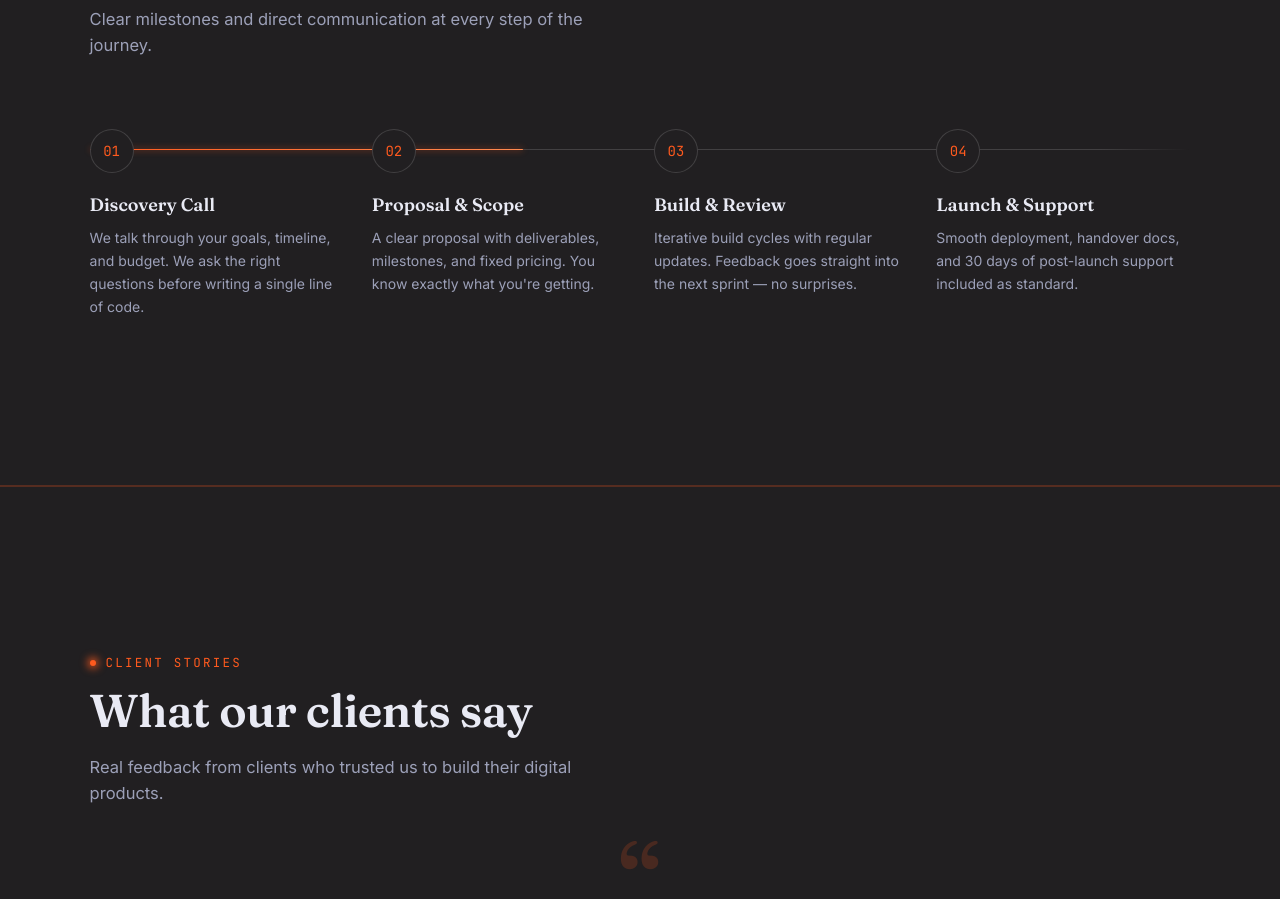
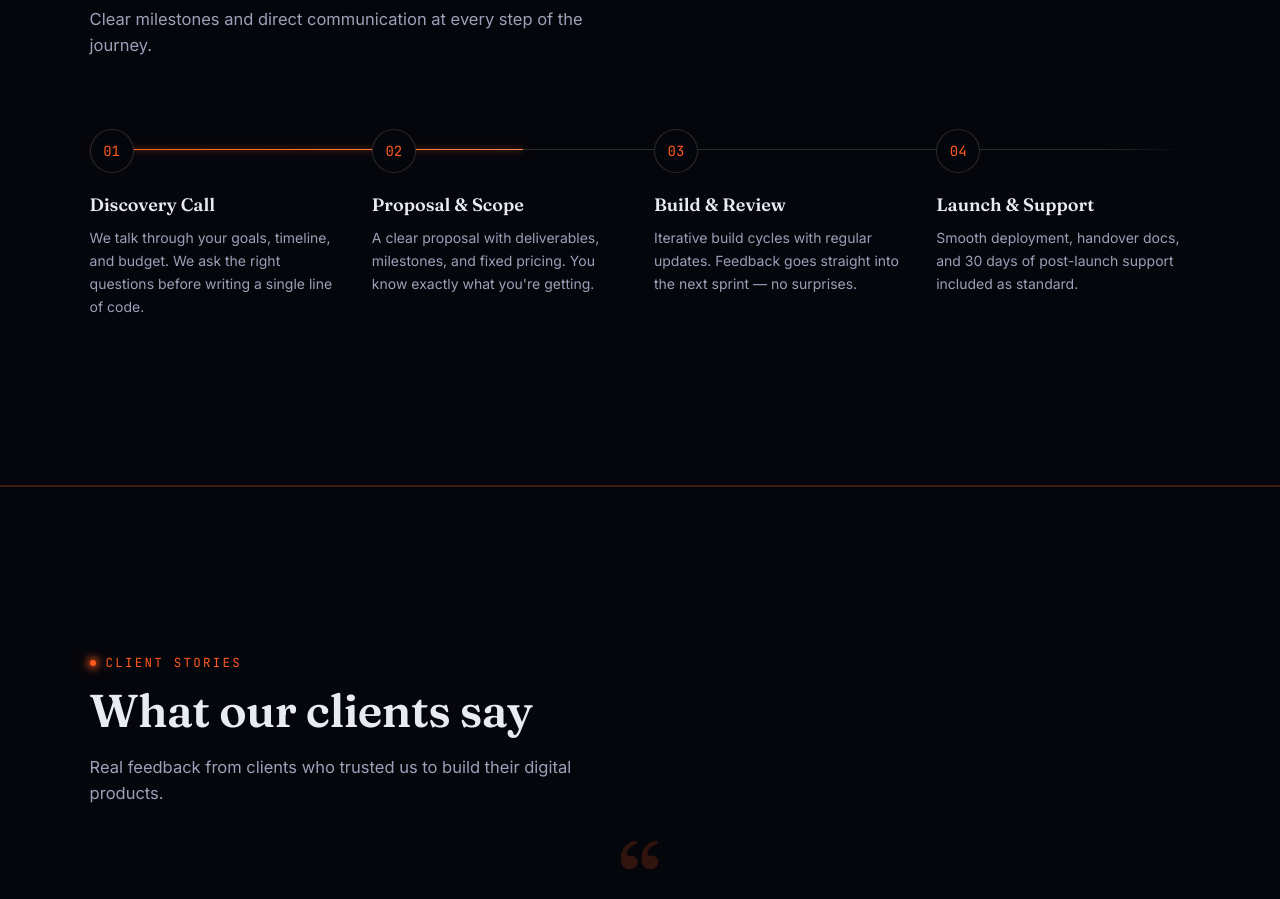
Before and after one commit to TheCorentix/website-frontend, a React (Vite) app: page / in a window 1280 px wide. Shown: the part 4800-5699 px from the top of the page. Built offline with nearby package versions, Linux system fonts and the light colour scheme; no server answers.

Commit message:
Change background colors in index.css

```diff
--- a/src/index.css
+++ b/src/index.css
@@ -1,8 +1,8 @@
 @import url('https://fonts.googleapis.com/css2?family=Fraunces:ital,wght@0,300;0,400;0,500;0,600;1,400;1,500&family=Space+Grotesk:wght@500;600;700&family=Inter:wght@400;500;600;700&family=JetBrains+Mono:wght@400;500&display=swap');
 
 :root{
-  --bg: #211F21;
-  --bg-elevated: #302E30;
+  --bg: #05060B;
+  --bg-elevated: #0B0E1B;
   --bg-card: #10132399;
   --line: #ffffff14;
   --line-strong: #ffffff26;
```
